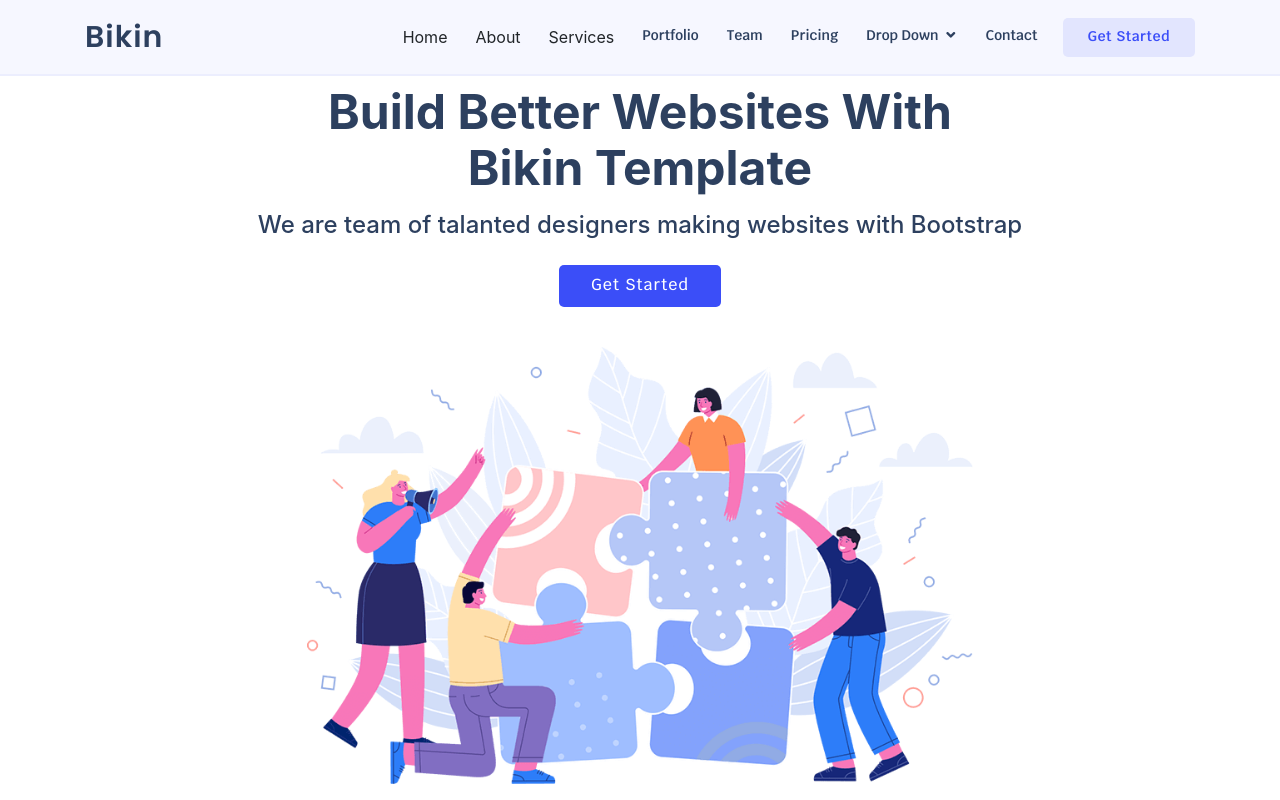
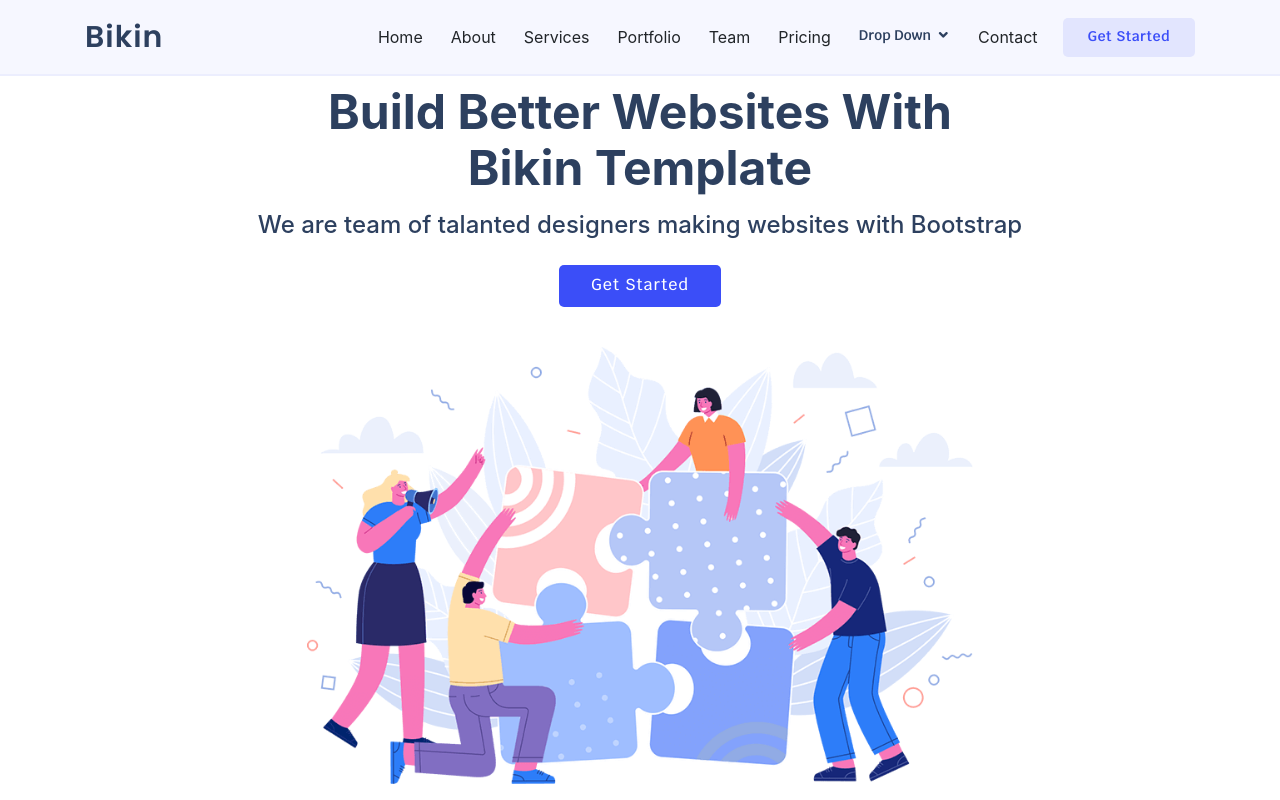
Before and after one commit to thilinamj/StrEdge-test, an Angular app: page / in a window 1280 px wide. Shown: the top 800 px of the page. Built offline with nearby package versions, Linux system fonts and the light colour scheme.

Commit message:
component based structure was completed

```diff
--- a/src/app/home/navbar/navbar.component.html
+++ b/src/app/home/navbar/navbar.component.html
@@ -8,12 +8,12 @@
 
       <nav class="nav-menu d-none d-lg-block">
         <ul>
-          <li (click)="toHero()" routerLink="/hero" routerLinkActive="active">Home</li>
+          <li (click)="toHero()"  routerLinkActive="active">Home</li>
           <li (click)="toAbout()"  routerLinkActive="active">About </li>
           <li (click)="toServices()" routerLinkActive="active">Services</li>
-          <li><a href="#portfolio">Portfolio</a></li>
-          <li><a href="#team">Team</a></li>
-          <li><a href="#pricing">Pricing</a></li>
+          <li (click)="toPortfolio()" routerLinkActive="active">Portfolio</li>
+          <li (click)="toTeam()" routerLinkActive="active">Team</li>
+          <li (click)="toPricing()" routerLinkActive="active">Pricing</li>
           <li class="drop-down"><a href="">Drop Down</a>
             <ul>
               <li><a href="#">Drop Down 1</a></li>
@@ -31,7 +31,7 @@
               <li><a href="#">Drop Down 4</a></li>
             </ul>
           </li>
-          <li><a href="#contact">Contact</a></li>
+          <li (click)="toContact()" routerLinkActive="active">Contact</li>
 
         </ul>
       </nav><!-- .nav-menu -->
--- a/src/app/home/navbar/navbar.component.ts
+++ b/src/app/home/navbar/navbar.component.ts
@@ -20,4 +20,22 @@ export class NavbarComponent implements OnInit {
   toServices(){
     document.getElementById("services").scrollIntoView({behavior:"smooth"});
   }
+  toPortfolio()
+  {
+    document.getElementById("portfolio").scrollIntoView({behavior:"smooth"});
+  }
+  toTeam()
+  {
+    document.getElementById("team").scrollIntoView({behavior:"smooth"});
+  }
+  toPricing()
+  {
+    document.getElementById("pricing").scrollIntoView({behavior:"smooth"});
+  }
+  toContact()
+  {
+    document.getElementById("contact").scrollIntoView({behavior:"smooth"});
+  }
+
+
 }
```
